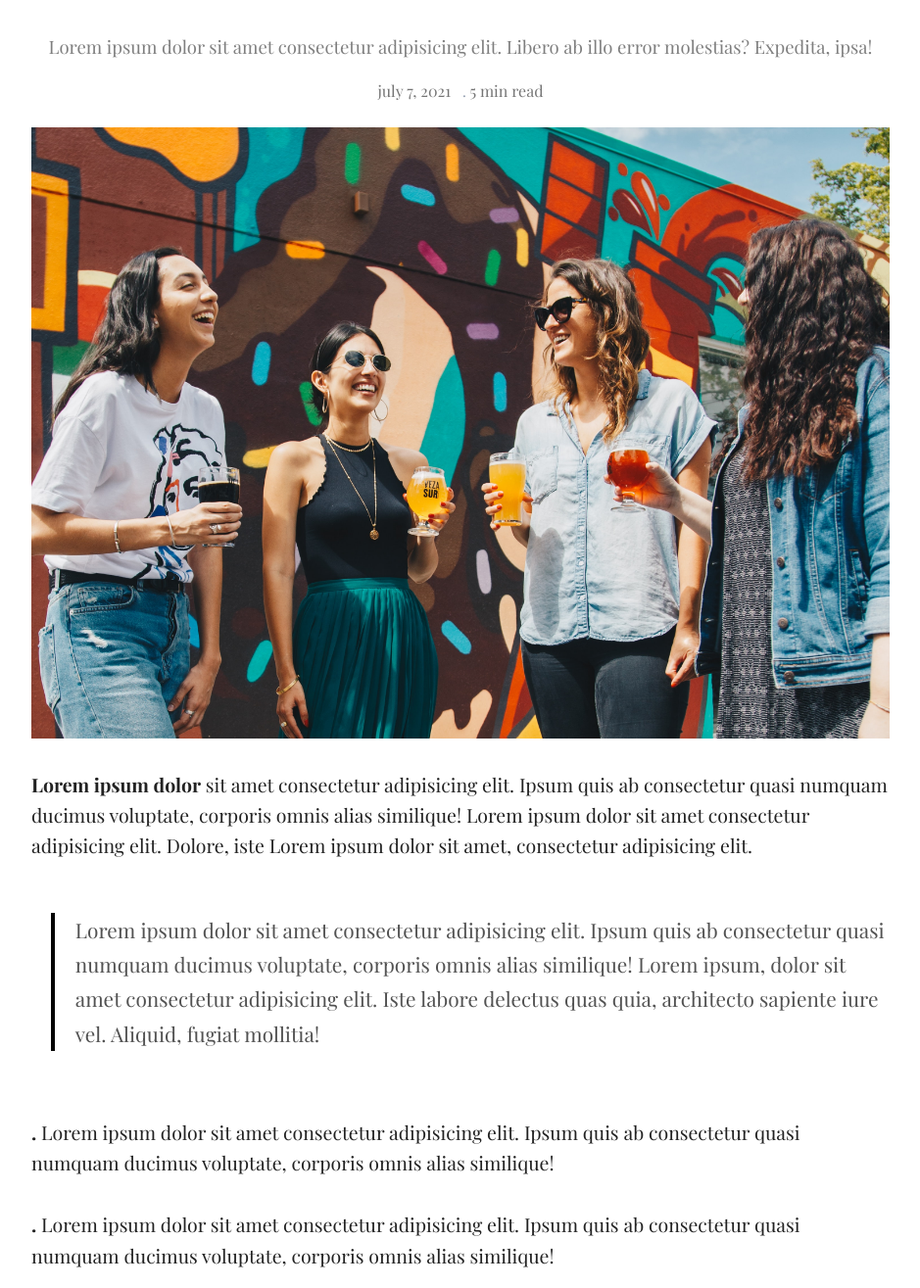
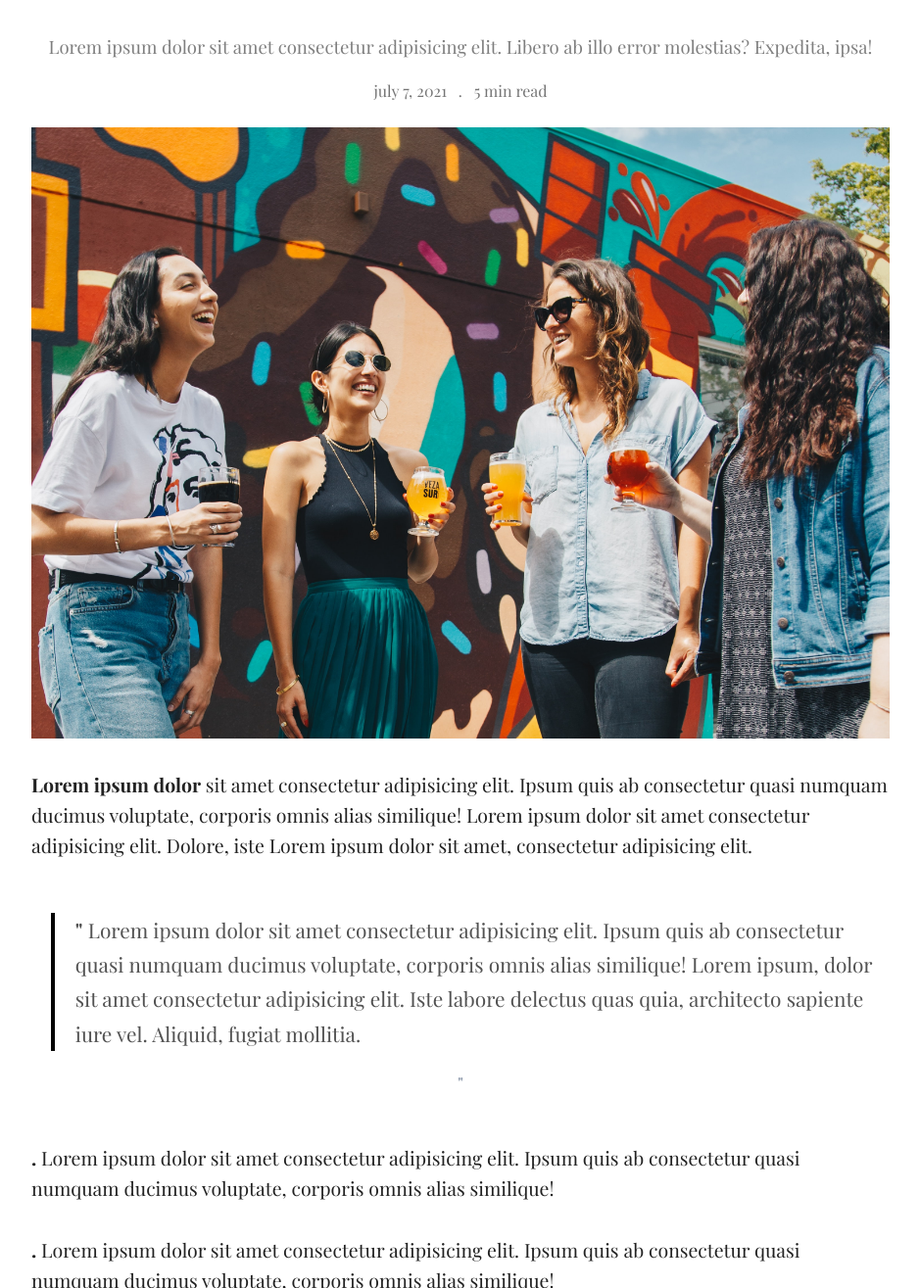
Before and after one commit to afifa1819/project, a plain HTML site: page blogs/article.html in a window 1280 px wide. Shown: the part 282-1597 px from the top of the page at 98% size, without its empty margins (170-1109 px from the left). Drawn offline with nearby package versions, Linux system fonts and the light colour scheme.

Commit message:
Update article.html

```diff
--- a/blogs/article.html
+++ b/blogs/article.html
@@ -83,18 +83,18 @@
             <li class="list-inline-item">
                 july 7, 2021
             </li>
-            <span class="dot">
+            <span class="dot list-inline-item">
                 .
             </span>
             <li class="list-inline-item">5 min read</li>
         </ul>
          <div class="img-desc">
-             <img src="blogimages/elevate.jpg" alt="">
+             <img src="../images/posts/elevate.jpg" alt="">
          </div>
 		<article>
 			<p><strong>Lorem ipsum dolor</strong>  sit amet consectetur adipisicing elit. Ipsum quis ab consectetur quasi numquam ducimus voluptate, corporis omnis alias similique! Lorem ipsum dolor sit amet consectetur adipisicing elit. Dolore, iste Lorem ipsum dolor sit amet, consectetur adipisicing elit.</p>
 			<p>
-               <blockquote>Lorem ipsum dolor sit amet consectetur adipisicing elit. Ipsum quis ab consectetur quasi numquam ducimus voluptate, corporis omnis alias similique! Lorem ipsum, dolor sit amet consectetur adipisicing elit. Iste labore delectus quas quia, architecto sapiente iure vel. Aliquid, fugiat mollitia!</blockquote> </p>
+               <blockquote><strong>"</strong> Lorem ipsum dolor sit amet consectetur adipisicing elit. Ipsum quis ab consectetur quasi numquam ducimus voluptate, corporis omnis alias similique! Lorem ipsum, dolor sit amet consectetur adipisicing elit. Iste labore delectus quas quia, architecto sapiente iure vel. Aliquid, fugiat mollitia.</blockquote><strong>"</strong> </p>
 			<p><strong>.</strong> Lorem ipsum dolor sit amet consectetur adipisicing elit. Ipsum quis ab consectetur quasi numquam ducimus voluptate, corporis omnis alias similique!</p>
 			<p><strong>.</strong> Lorem ipsum dolor sit amet consectetur adipisicing elit. Ipsum quis ab consectetur quasi numquam ducimus voluptate, corporis omnis alias similique!</p>
 			<p><strong>.</strong> Lorem ipsum dolor sit amet consectetur adipisicing elit. Ipsum quis ab consectetur quasi numquam ducimus voluptate, corporis omnis alias similique!</p>
@@ -206,9 +206,9 @@
         </div>
         <nav>
             <ul class="vertical-menu">
-               <li><a href="../index.html">Home</a></li>
+                <li><a href="../index.html">Home</a></li>
                 <li><a href="#">Latest</a></li>
-		     <li class="active">
+                <li class="active">
                     <a href="#">Blogs</a>
 
                 </li>
```
